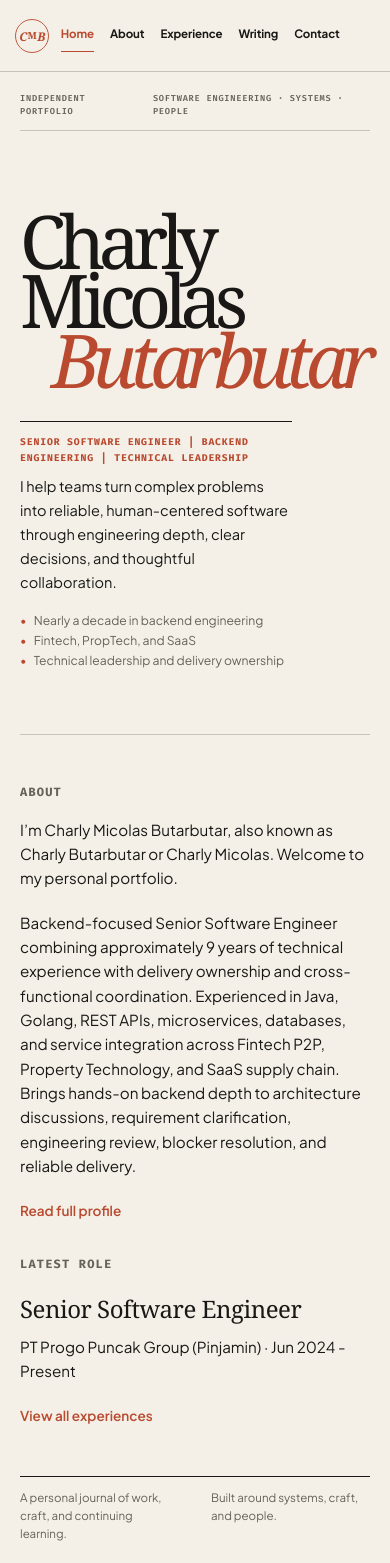
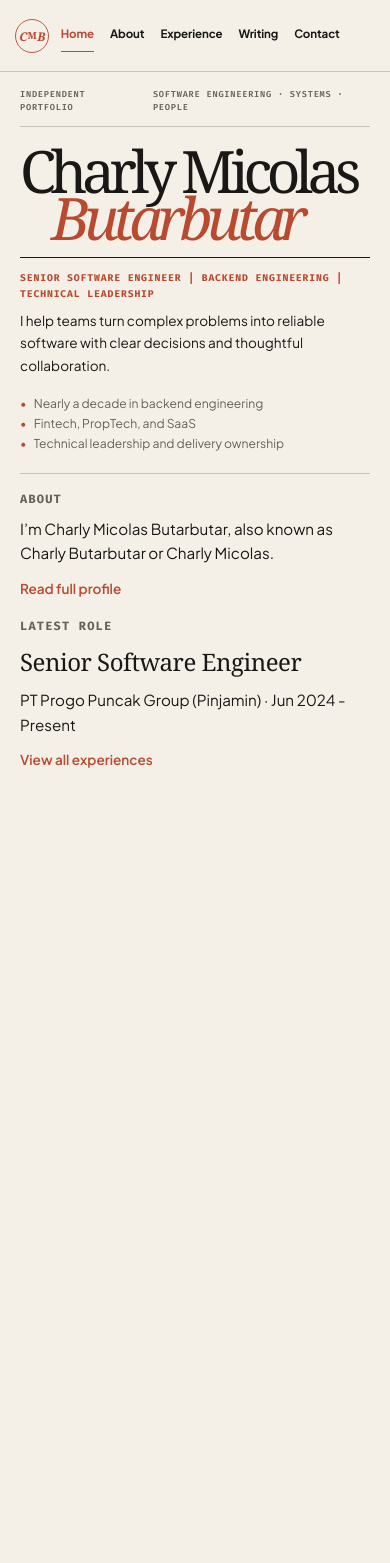
Before and after one commit to charlybutar21/charly-micolas-website, a Next.js app: page / in a window 390 px wide. After the commit the page ends 844 px from the top, so only its background shows below. Built offline with nearby package versions, Linux system fonts and the light colour scheme.

Commit message:
Make portfolio overview pages fit compact screens (#8)
Co-authored-by: Charly Micolas Butarbutar <charlymicolasbutarbutar@pinjamwinwin.com>

```diff
--- a/app/about/page.module.css
+++ b/app/about/page.module.css
@@ -1,23 +1,23 @@
 .page {
-  padding: 0 clamp(1.5rem, 6vw, 6rem) 4rem;
+  padding: 0 clamp(1.5rem, 6vw, 6rem) 1.5rem;
 }
 
 .overview {
   display: grid;
-  grid-template-columns: minmax(18rem, 1fr) minmax(0, 1.8fr);
-  gap: clamp(2.5rem, 7vw, 6rem);
-  padding: clamp(2rem, 4vw, 3.5rem) 0 0;
+  grid-template-columns: minmax(14rem, 0.8fr) minmax(0, 1.8fr);
+  gap: clamp(1.5rem, 4vw, 4rem);
+  padding: 1.25rem 0 0;
 }
 
 .profileSidebar {
   display: flex;
   flex-direction: column;
-  gap: 1.5rem;
+  gap: 1rem;
 }
 
 .imageWrapper {
-  width: clamp(120px, 20vw, 160px);
-  height: clamp(120px, 20vw, 160px);
+  width: clamp(96px, 12vw, 128px);
+  height: clamp(96px, 12vw, 128px);
   border-radius: 50%;
   overflow: hidden;
   background-color: var(--line, #2d3748);
@@ -60,12 +60,12 @@
 .supportingInfo {
   display: flex;
   flex-direction: column;
-  gap: 2.5rem;
+  gap: 1.25rem;
 }
 
 .bio p {
   margin: 0 0 1rem;
-  font-size: 1rem;
+  font-size: 0.9rem;
   line-height: 1.65;
   color: var(--ink);
 }
@@ -76,7 +76,7 @@
 
 .education {
   border-top: 1px solid var(--line);
-  padding-top: 1.5rem;
+  padding-top: 0.75rem;
 }
 
 .education h2 {
@@ -121,17 +121,49 @@
 
 @media (max-width: 760px) {
   .page {
-    padding: 0 1.25rem 3rem;
+    padding: 0 1.25rem 1rem;
   }
 
   .overview {
     grid-template-columns: 1fr;
-    gap: 2.5rem;
-    padding-top: 0;
+    gap: 1.25rem;
+    padding-top: 1rem;
   }
 
   .education article {
-    grid-template-columns: 1fr;
-    gap: 0.35rem;
+    grid-template-columns: 4.5rem 1fr;
+    gap: 0.75rem;
   }
 }
+
+@media (max-width: 760px) {
+  .profileSidebar {
+    flex-direction: row;
+    align-items: center;
+  }
+  .imageWrapper {
+    width: 72px;
+    height: 72px;
+    flex: 0 0 72px;
+  }
+  .name {
+    font-size: 1.15rem;
+  }
+  .role,
+  .location {
+    font-size: 0.75rem;
+  }
+  .education h3 {
+    font-size: 1rem;
+  }
+}
+
+@media (max-width: 760px) {
+  .overview,
+  .supportingInfo {
+    gap: 0.75rem;
+  }
+  .education article {
+    padding: 0.6rem 0;
+  }
+}
--- a/app/about/page.tsx
+++ b/app/about/page.tsx
@@ -19,7 +19,7 @@ export default function AboutPage() {
     <div className={styles.page}>
       <PageIntro
         emphasis="the work"
-        note="A backend-focused engineering profile shaped by delivery ownership, technical leadership, and thoughtful collaboration."
+        note="Backend engineering, technical leadership, and dependable delivery."
         eyebrow="Profile"
         title="About"
       />
@@ -49,10 +49,6 @@ export default function AboutPage() {
 
         <div className={styles.supportingInfo}>
           <section className={styles.bio}>
-            <p>
-              I’m Charly Micolas Butarbutar, also known as Charly Butarbutar or
-              Charly Micolas.
-            </p>
             {portfolioData.about.paragraphs.map((paragraph, idx) => (
               <FadeIn delay={0.4 + idx * 0.1} key={idx} as="p">
                 {paragraph}
--- a/app/components/shared/PageIntro.module.css
+++ b/app/components/shared/PageIntro.module.css
@@ -1,10 +1,10 @@
 .intro {
   border-bottom: 1px solid var(--ink);
-  padding: clamp(2.75rem, 6vw, 5.5rem) 0 clamp(1.7rem, 3vw, 2.6rem);
+  padding: clamp(1.25rem, 3vh, 2rem) 0 1.25rem;
 }
 
 .eyebrow {
-  margin: 0 0 1.15rem;
+  margin: 0 0 0.75rem;
   color: var(--muted);
   font-family: var(--font-fira-code), ui-monospace, monospace;
   font-size: 0.62rem;
@@ -16,7 +16,7 @@
 .content {
   display: grid;
   grid-template-columns: minmax(0, 1fr) minmax(12rem, 0.35fr);
-  gap: clamp(1.5rem, 3vw, 3.25rem);
+  gap: 1.25rem;
   align-items: end;
 }
 
@@ -24,10 +24,10 @@
   max-width: 50rem;
   margin: 0;
   font-family: Georgia, 'Times New Roman', serif;
-  font-size: clamp(3.35rem, 7.5vw, 6.9rem);
+  font-size: clamp(2.75rem, 5vw, 4.5rem);
   font-weight: 400;
   letter-spacing: -0.075em;
-  line-height: 0.84;
+  line-height: 0.95;
 }
 
 .content em {
@@ -46,15 +46,30 @@
 }
 
 @media (max-width: 760px) {
+  .intro {
+    padding: 1rem 0;
+  }
+  .eyebrow {
+    margin-bottom: 0.5rem;
+  }
   .content {
     grid-template-columns: 1fr;
+    gap: 0.75rem;
   }
 
   .content h1 {
-    font-size: clamp(3.1rem, 17vw, 5.1rem);
+    font-size: clamp(2.5rem, 11vw, 3.5rem);
+  }
+
+  .content em {
+    display: inline;
+    margin-left: 0.2em;
   }
 
   .note {
     max-width: 28rem;
+    border-top: 0;
+    padding-top: 0;
+    font-size: 0.85rem;
   }
 }
--- a/app/contact/page.module.css
+++ b/app/contact/page.module.css
@@ -1,12 +1,12 @@
 .page {
-  padding: 0 clamp(1.5rem, 6vw, 6rem) 4rem;
+  padding: 0 clamp(1.5rem, 6vw, 6rem) 1.5rem;
 }
 
 .contact {
   display: grid;
   max-width: 44rem;
-  gap: clamp(1.5rem, 3vw, 2.5rem);
-  padding: clamp(1.75rem, 3.5vw, 3rem) 0;
+  gap: 1.25rem;
+  padding: 1.5rem 0;
 }
 
 .contact > p {
@@ -20,6 +20,6 @@
 
 @media (max-width: 760px) {
   .page {
-    padding: 0 1.25rem 3rem;
+    padding: 0 1.25rem 1.25rem;
   }
 }
--- a/app/data/profile.ts
+++ b/app/data/profile.ts
@@ -12,7 +12,7 @@ export const profileData: Pick<
   },
   about: {
     paragraphs: [
-      'Backend-focused Senior Software Engineer combining approximately 9 years of technical experience with delivery ownership and cross-functional coordination. Experienced in Java, Golang, REST APIs, microservices, databases, and service integration across Fintech P2P, Property Technology, and SaaS supply chain. Brings hands-on backend depth to architecture discussions, requirement clarification, engineering review, blocker resolution, and reliable delivery.',
+      'I build backend systems with Java and Go, with approximately 9 years of experience across Fintech, PropTech, and SaaS. My work spans APIs, microservices, databases, and integrations, alongside technical leadership, engineering reviews, and delivery ownership.',
     ],
   },
   coreCompetencies: [
--- a/app/page.module.css
+++ b/app/page.module.css
@@ -1,6 +1,6 @@
 .home {
   min-height: calc(100dvh - var(--header-height));
-  padding: 1.75rem clamp(1.5rem, 6vw, 6rem) 2.4rem;
+  padding: 1.25rem clamp(1.25rem, 6vw, 6rem) 1.25rem;
 }
 
 .meta {
@@ -22,14 +22,14 @@
   grid-template-columns: minmax(0, 1fr) minmax(13rem, 0.34fr);
   gap: 2rem;
   align-items: center;
-  padding: clamp(3rem, 6vw, 6rem) 0 clamp(4rem, 8vw, 8rem);
+  padding: clamp(1.5rem, 4vh, 3rem) 0;
 }
 
 .hero h1 {
   max-width: 54rem;
   margin: 0;
   font-family: Georgia, 'Times New Roman', serif;
-  font-size: clamp(4rem, 9.2vw, 8.9rem);
+  font-size: clamp(3.5rem, 8vw, 7.5rem);
   font-weight: 400;
   letter-spacing: -0.095em;
   line-height: 0.8;
@@ -81,9 +81,9 @@
   display: grid;
   grid-template-columns: 1fr 1fr;
   gap: clamp(2rem, 5vw, 4rem);
-  padding: clamp(3rem, 6vw, 5rem) 0;
+  padding: 1.25rem 0;
   border-top: 1px solid var(--line);
-  margin-top: -2rem;
+  margin-top: 0;
 }
 
 .overviewSection h2 {
@@ -92,7 +92,7 @@
   text-transform: uppercase;
   letter-spacing: 0.1em;
   color: var(--muted);
-  margin: 0 0 1rem;
+  margin: 0 0 0.5rem;
 }
 
 .overviewSection h3 {
@@ -107,7 +107,7 @@
   font-size: 0.95rem;
   line-height: 1.6;
   color: var(--ink);
-  margin: 0 0 1.25rem;
+  margin: 0 0 0.65rem;
   max-width: 32rem;
 }
 
@@ -124,24 +124,10 @@
   border-bottom-color: currentColor;
 }
 
-.footer {
-  display: grid;
-  grid-template-columns: 1fr 1fr;
-  gap: 2rem;
-  border-top: 1px solid var(--ink);
-  padding-top: 0.75rem;
-  color: var(--muted);
-  font-size: 0.72rem;
-}
-
-.footer p {
-  margin: 0;
-}
-
 @media (max-width: 760px) {
   .home {
     min-height: auto;
-    padding: 1.25rem;
+    padding: 1rem 1.25rem;
   }
 
   .meta {
@@ -150,19 +136,24 @@
 
   .hero {
     grid-template-columns: 1fr;
-    padding-top: 5rem;
+    padding: 1.25rem 0;
+    gap: 1rem;
   }
 
   .hero h1 {
-    font-size: clamp(3.65rem, 19vw, 5.8rem);
+    font-size: clamp(3.1rem, 15vw, 5rem);
   }
 
   .introduction {
     align-self: start;
+    max-width: none;
+    font-size: 0.85rem;
   }
 
   .quickOverview {
     grid-template-columns: 1fr;
     margin-top: 0;
+    gap: 1rem;
+    padding: 1rem 0;
   }
 }
--- a/app/page.tsx
+++ b/app/page.tsx
@@ -54,8 +54,8 @@ export default function Home() {
         </FadeIn>
         <FadeIn delay={0.2} className={styles.introduction}>
           <strong>{portfolioData.hero.role}</strong>I help teams turn complex
-          problems into reliable, human-centered software through engineering
-          depth, clear decisions, and thoughtful collaboration.
+          problems into reliable software with clear decisions and thoughtful
+          collaboration.
           <ul className={styles.evidence}>
             <li>Nearly a decade in backend engineering</li>
             <li>Fintech, PropTech, and SaaS</li>
@@ -69,9 +69,8 @@ export default function Home() {
           <h2>About</h2>
           <p>
             I’m Charly Micolas Butarbutar, also known as Charly Butarbutar or
-            Charly Micolas. Welcome to my personal portfolio.
+            Charly Micolas.
           </p>
-          <p>{portfolioData.about.paragraphs[0]}</p>
           <Link href="/about" className={styles.textLink}>
             Read full profile
           </Link>
@@ -89,11 +88,6 @@ export default function Home() {
           </Link>
         </FadeIn>
       </div>
-
-      <div className={styles.footer}>
-        <p>A personal journal of work, craft, and continuing learning.</p>
-        <p>Built around systems, craft, and people.</p>
-      </div>
     </section>
   );
 }
--- a/app/technical-skills/page.module.css
+++ b/app/technical-skills/page.module.css
@@ -1,9 +1,9 @@
 .page {
-  padding: 0 clamp(1.5rem, 6vw, 6rem) 4rem;
+  padding: 0 clamp(1.5rem, 6vw, 6rem) 1.5rem;
 }
 
 @media (max-width: 760px) {
   .page {
-    padding: 0 1.25rem 3rem;
+    padding: 0 1.25rem 1.25rem;
   }
 }
--- a/app/writing/page.module.css
+++ b/app/writing/page.module.css
@@ -1,4 +1,3 @@
 .page {
-  padding: clamp(2rem, 6vw, 6.5rem) clamp(1.25rem, 6vw, 7rem)
-    clamp(4rem, 9vw, 10rem);
+  padding: 0 clamp(1.25rem, 6vw, 6rem) 1.5rem;
 }
```
Also changed, not shown: app/components/portfolio/SkillIndex.module.css (+5 -3 lines), app/components/portfolio/WritingList.module.css (+4 -4 lines), 1 other file (tests, documents, lock files or other folders).
